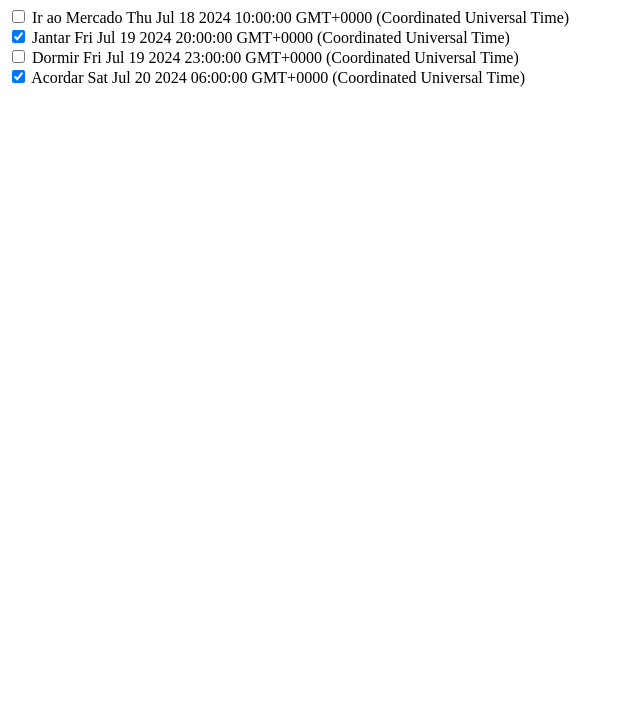
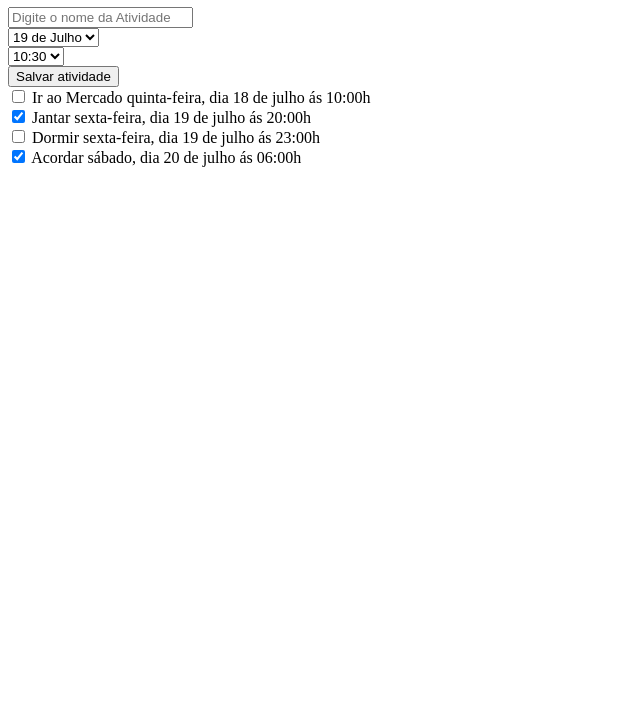
Before and after one commit to MansourHM/Lista-de-Tarefas, a plain HTML site: page index.html in a window 1280 px wide. Shown: the part 73-800 px from the top of the page, without its empty margins (0-640 px from the left). Drawn offline with nearby package versions, Linux system fonts and the light colour scheme.

Commit message:
Continuation

```diff
--- a/index.html
+++ b/index.html
@@ -14,6 +14,30 @@
 
     <section>
 
+        <form onsubmit="salvarAtividade(event)">
+
+
+                <div class="div">
+                    <input  type="text" name="atividade" placeholder="Digite o nome da Atividade" required>
+                         </div>
+
+                <div>
+                    <select name="dia">
+                        <option value="2024-07-19">19 de Julho </option>
+                            </select>
+
+                                </div>
+
+                <div>
+                    <select name="hora">
+                        <option value="10:30">10:30</option>
+                             </select>
+
+                                 </div>
+
+                <button>Salvar atividade</button>
+        </form>
+
     </section>
 
     <script src="src/js/scripts.js"></script>
--- a/src/js/scripts.js
+++ b/src/js/scripts.js
@@ -1,13 +1,13 @@
-const formatador = (data) => {
+const formatador = (data) => {                       //Utiliza uma biblioteca que esta no html. Função pra data
     return {
         dia: {
             numerico:dayjs(data).format('DD'),
             semana: {
-                curto:dayjs(data).format('ddd'),
-                longo:dayjs(data).format('dddd'),
+                curto:dayjs(data).format('ddd'),           //mostra so SEG de segunda
+                longo:dayjs(data).format('dddd'),           // mostra a segunda, versão longa
             }
         },
-        mes:dayjs(data).format('MMMM'),
+        mes:dayjs(data).format('MMMM'),         //ficar por extenso o mes
         hora:dayjs(data).format('HH:mm')
     }
 }
@@ -19,7 +19,7 @@ const atividade = {
     finalizada: false
 }
 
-const atividades = [
+atividades = [                                             //cria uma array com atividades
     atividade,
         {
             nome: "Jantar",
@@ -38,24 +38,70 @@ const atividades = [
         },
 ]
 
+
 criarItemDeAtividade = (atividade) => {
-    let input = '<input type="checkbox" '
+    let input = '<input type="checkbox" '             //pega o input type checkbo (faz o quadradro que pode marcar)
 
-    if(atividade.finalizada) {
-        input = input + 'checked'
+    if(atividade.finalizada) {                       //se o finalizada for true na "atividade", input vai concatenar o input + "checked", que vai deixar
+        input = input + 'checked'                   // o input marcado, visto que ao alocar 'checked" do lado no imput ele fica sempre marco até atualizar a pagina
     }
 
-    input = input + '>'
+    input = input + '>'                             // o ">" é pra concatenar a seta que fecha a tag input
+
+    const formatar = formatador(atividade.data);
 
     return `<div>
                 ${input}
                 <span>${atividade.nome}</span>
-                <time datetime="">${atividade.data}</time>
+                <time datetime="">
+                ${formatar.dia.semana.longo},
+                dia ${formatar.dia.numerico}
+                de ${formatar.mes}
+                ás ${formatar.hora}h
+                </time>
             </div>`
 }
 
-const section = document.querySelector('section')
 
-for(let atividade of atividades) {
+const attList = () => {
+
+const section = document.querySelector('section')               //cria uma const section, que vai encontrar a section dentro do html
+
+ if(atividade.length == 0) {                                        //se nao houver nenhuma atividade, vai emitir um P com essa mensagem
+    section.innerHTML = '<p>Nenhuma atividade cadastrada</p>'
+    return
+ }
+
+for(let atividade of atividades) {                              //le a "atividade"
     section.innerHTML += criarItemDeAtividade(atividade)
 }
+ }
+
+attList()
+
+
+const salvarAtividade = (event) => {
+
+    event.preventDefault()
+
+    const dadosDoFormulario = new FormData(event.target)        //vai capturar o evento de subit la do form, e pega os dados atraves do target, agora temos que pegar os dados e jogar pras variaveis
+
+    const nome = dadosDoFormulario.get('atividade')            //esse atividade se refere ao name utilizado no input do formulario
+
+    const dia = dadosDoFormulario.get('dia')
+
+    const hora = dadosDoFormulario.get('hora')
+
+        const data = `${dia} ${hora}`
+
+    const novaAtividade = {
+        nome,
+        data,
+        finalizado: false
+
+    }
+
+    atividades = [novaAtividade, ...atividade]                     //os 3 pontos são o comando "spread" pra concatenar uma nova atividade na lista de atividades
+
+    attList()   //atualiza a lista de atividades
+}
```
